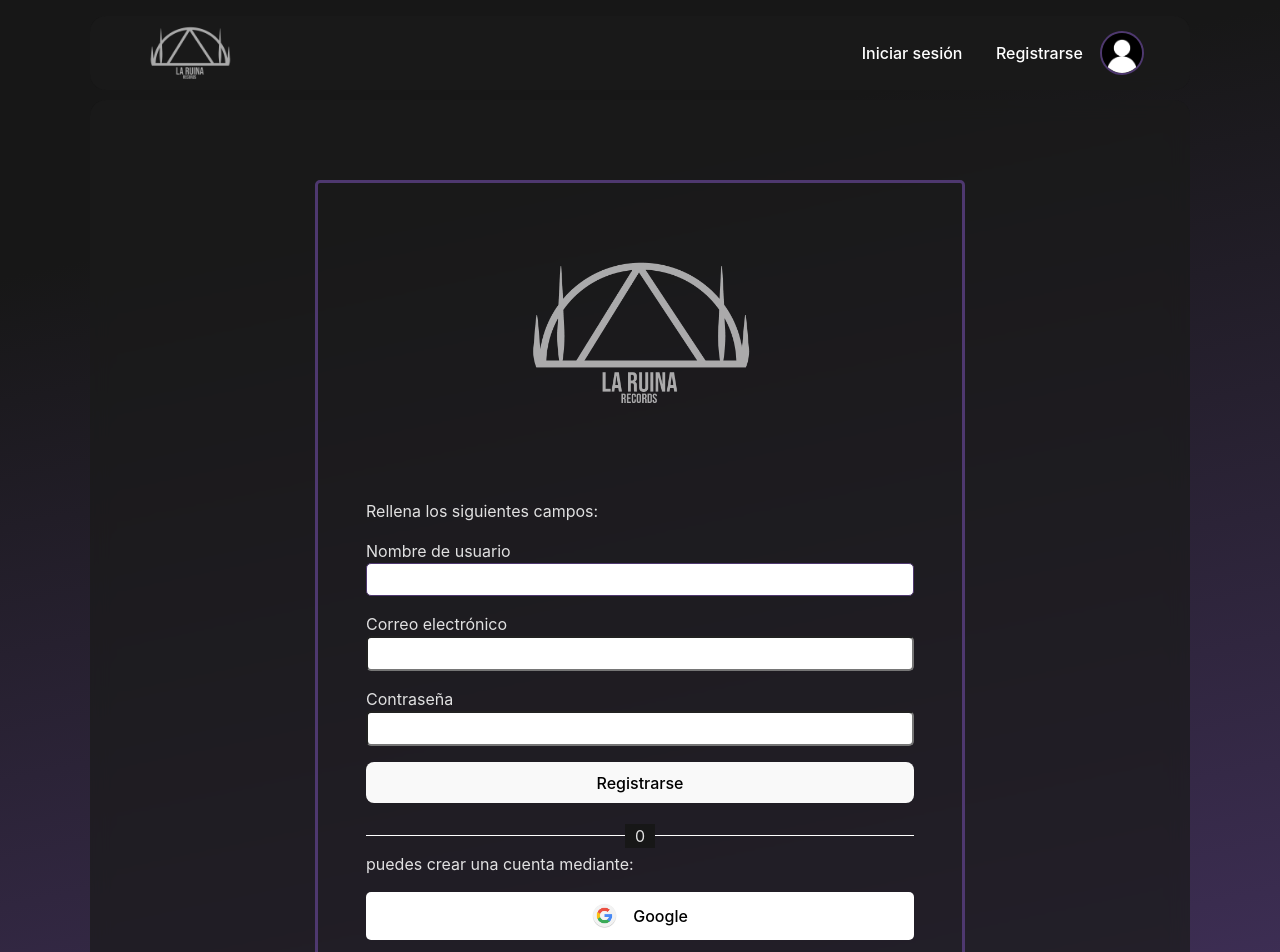
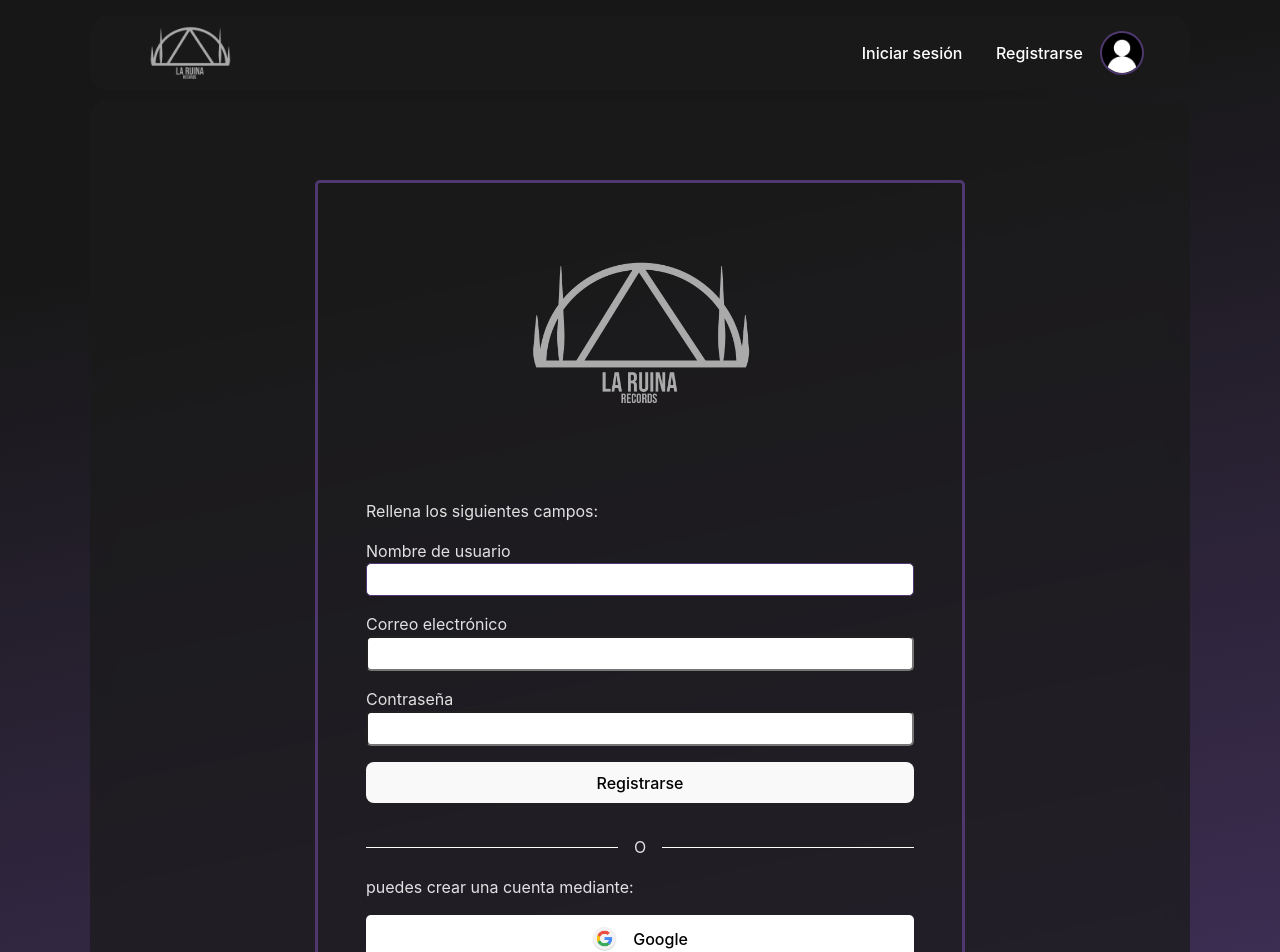
Before and after one commit to GwerhDev/LaRuinaHub-Client, a Vue app: page /#/register in a window 1280 px wide. Shown: the top 952 px of the page. Built offline with nearby package versions, Linux system fonts and the light colour scheme; no server answers.

Commit message:
styling login separator

```diff
--- a/src/app/components/AccountSettings/AccountSettings.component.scss
+++ b/src/app/components/AccountSettings/AccountSettings.component.scss
@@ -54,13 +54,6 @@
   position: relative;
 }
 
-.o-separator {
-  position: absolute;
-  background-color: var(--primary-background-color);
-  padding-left: 10px;
-  padding-right: 10px;
-}
-
 .profile-pic-container {
   width: 300px;
   height: 300px;
--- a/src/app/components/LogIn/LogIn.component.scss
+++ b/src/app/components/LogIn/LogIn.component.scss
@@ -52,6 +52,7 @@
   justify-content: center;
   align-items: center;
   padding-top: 2rem;
+  gap: 1rem;
 }
 .separator {
   width: 100%;
@@ -59,10 +60,3 @@
   height: 1px;
   position: relative;
 }
-
-.o-separator {
-  position: absolute;
-  background-color: var(--primary-background-color);
-  padding-left: 10px;
-  padding-right: 10px;
-}
--- a/src/app/components/LogIn/LogIn.component.vue
+++ b/src/app/components/LogIn/LogIn.component.vue
@@ -51,7 +51,8 @@
     </form>
     <div class="separator-container">
       <div class="separator"></div>
-      <span class="o-separator">0</span>
+      <span>O</span>
+      <div class="separator"></div>
     </div>
     <p>puedes iniciar sesión mediante:</p>
     <a :href="apiUrl">
--- a/src/app/components/SignUp/SignUp.component.scss
+++ b/src/app/components/SignUp/SignUp.component.scss
@@ -52,6 +52,7 @@
   justify-content: center;
   align-items: center;
   padding-top: 2rem;
+  gap: 1rem;
 }
 .separator {
   width: 100%;
@@ -59,10 +60,3 @@
   height: 1px;
   position: relative;
 }
-
-.o-separator {
-  position: absolute;
-  background-color: var(--primary-background-color);
-  padding-left: 10px;
-  padding-right: 10px;
-}
--- a/src/app/components/SignUp/SignUp.component.vue
+++ b/src/app/components/SignUp/SignUp.component.vue
@@ -58,7 +58,8 @@
     </form>
     <div class="separator-container">
       <div class="separator"></div>
-      <span class="o-separator">0</span>
+      <span>O</span>
+      <div class="separator"></div>
     </div>
     <p>puedes crear una cuenta mediante:</p>
     <a :href="apiUrl">
```
